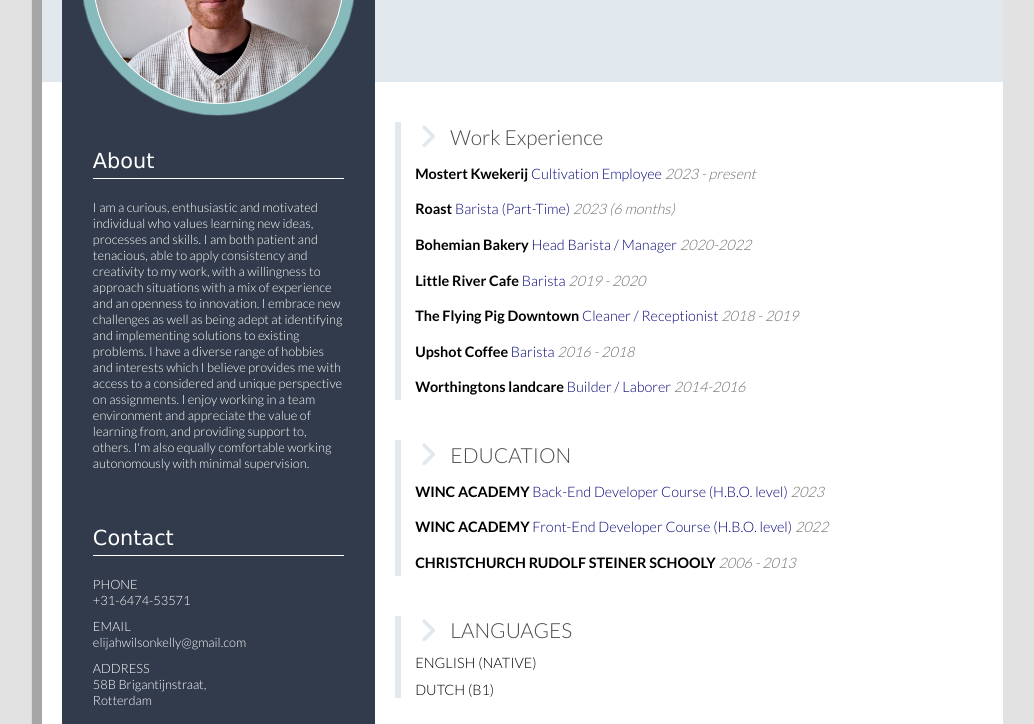
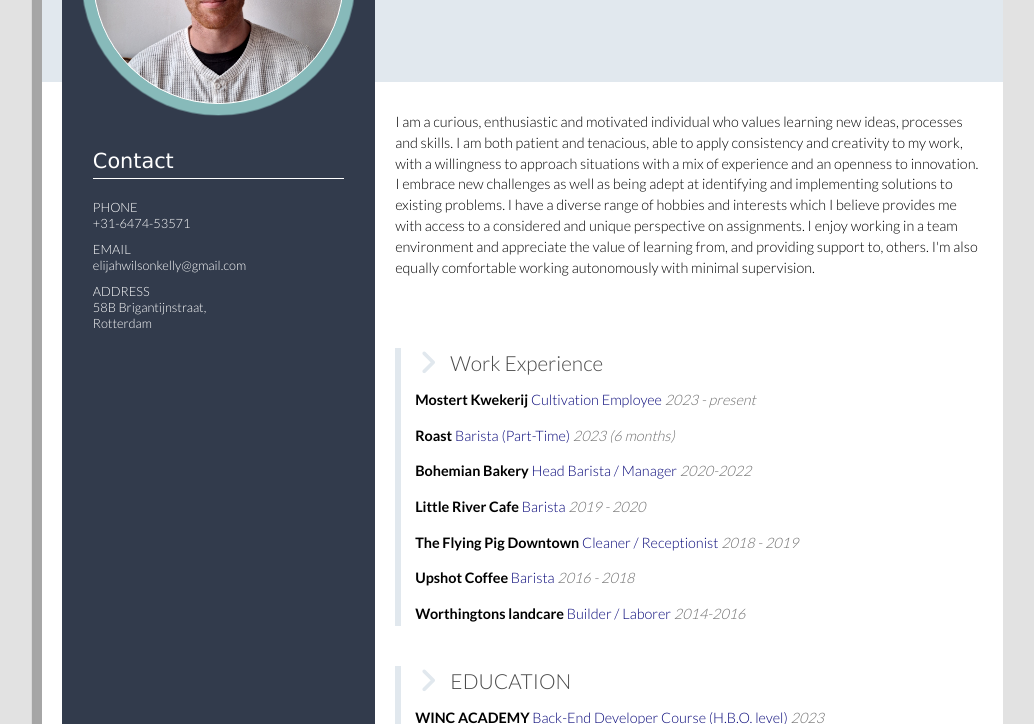
Before and after one commit to ElijahWilson-Kelly/Resume, a plain HTML site: page index.html in a window 1280 px wide. Shown: the part 228-952 px from the top of the page, without its empty margins (118-1152 px from the left). Drawn offline with Linux system fonts and the light colour scheme.

Commit message:
about me section moved

```diff
--- a/index.html
+++ b/index.html
@@ -24,8 +24,20 @@
         <div class="img-box">
           <img src="./profile_picture.jpeg" alt="profile picture" />
         </div>
+
+        <div class="contact-container">
+          <h2>Contact</h2>
+          <p><span class="emp">PHONE</span><br />+31-6474-53571</p>
+          <p><span class="emp">EMAIL</span><br />elijahwilsonkelly@gmail.com</p>
+          <p>
+            <span class="emp">ADDRESS</span><br />58B Brigantijnstraat,
+            <br />Rotterdam
+          </p>
+        </div>
+      </div>
+
+      <div id="main-content">
         <div class="about-me">
-          <h2>About</h2>
           <p>
             I am a curious, enthusiastic and motivated individual who values
             learning new ideas, processes and skills. I am both patient and
@@ -41,19 +53,7 @@
             minimal supervision.
           </p>
         </div>
-        <div class="contact-container">
-          <h2>Contact</h2>
-          <p><span class="emp">PHONE</span><br />+31-6474-53571</p>
-          <p><span class="emp">EMAIL</span><br />elijahwilsonkelly@gmail.com</p>
-          <p>
-            <span class="emp">ADDRESS</span><br />58B Brigantijnstraat,
-            <br />Rotterdam
-          </p>
-        </div>
-      </div>
-
-      <div id="main-content">
-        <div class="category" id="experience">
+        <div class="category">
           <div class="heading">
             <i class="fa-solid fa-angle-up"></i>
             <h3>Work Experience</h3>
--- a/style.css
+++ b/style.css
@@ -143,8 +143,12 @@ p {
 }
 
 .about-me {
-  grid-column: 1 / -1;
-  grid-row: 2 / 3;
+  padding: 20px;
+}
+
+.about-me p {
+  line-height: 1.3rem;
+  font-size: 0.9rem;
 }
 
 .category {
```
